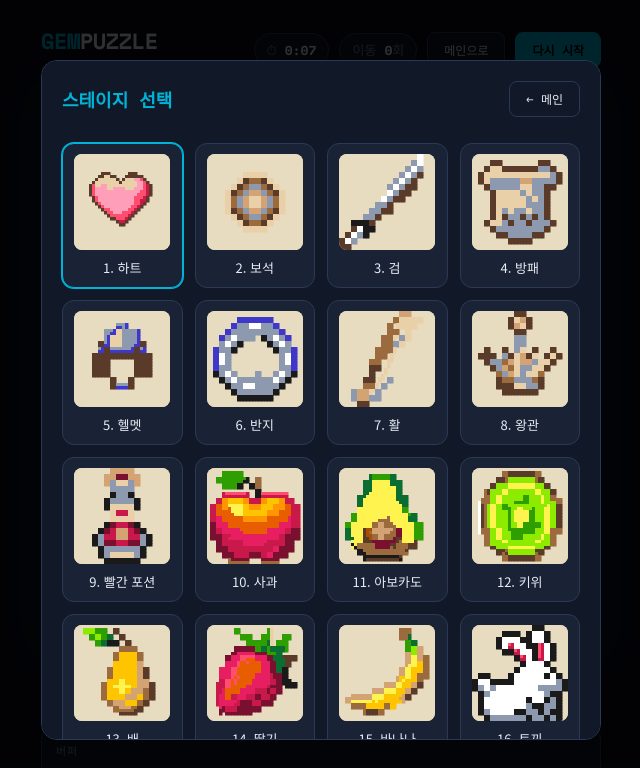
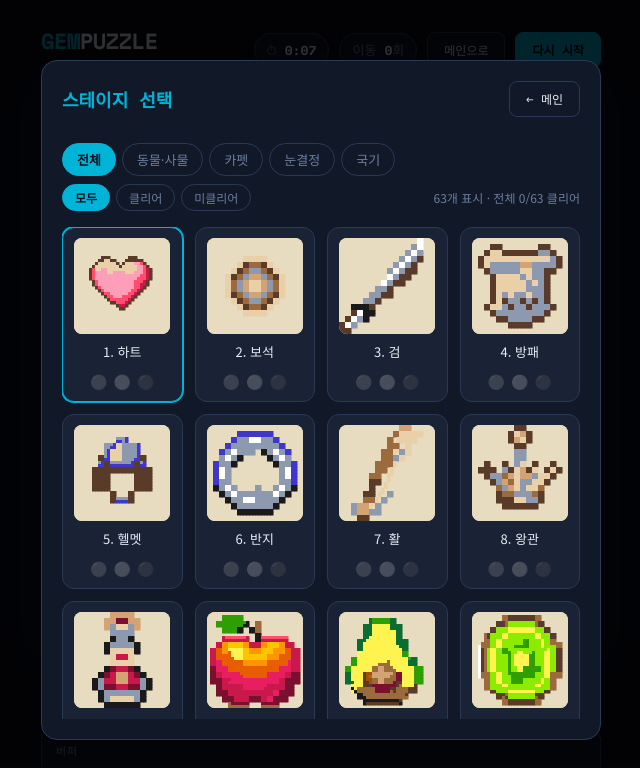
Before and after one commit to ddiscloud/gempuzzle, a plain HTML site: page index.html in a window 1280 px wide. Both pictures are taken after a click on the button "시작하기". Shown: the top 768 px of the page, without its empty margins (319-959 px from the left). Drawn offline with nearby package versions, Linux system fonts and the light colour scheme.

Commit message:
Add files via upload

```diff
--- a/index.html
+++ b/index.html
@@ -547,11 +547,12 @@
     border-radius: 16px;
     padding: 20px;
     width: 100%; max-width: 560px;
-    max-height: 85vh; overflow-y: auto;
-  }
-  .stage-head { display: flex; align-items: center; justify-content: space-between; margin-bottom: 16px; position: sticky; top: 0; background: var(--surface); padding-bottom: 10px; z-index: 1; }
+    height: 85vh; max-height: 85vh; overflow: hidden;
+    display: flex; flex-direction: column;
+  }
+  .stage-head { display: flex; align-items: center; justify-content: space-between; margin-bottom: 16px; background: var(--surface); padding-bottom: 10px; flex-shrink: 0; }
   .stage-title { font-family: 'Space Mono', monospace; font-size: 18px; font-weight: 700; color: var(--accent); }
-  .stage-grid { display: grid; grid-template-columns: repeat(auto-fill, minmax(120px, 1fr)); gap: 12px; }
+  .stage-grid { display: grid; grid-template-columns: repeat(auto-fill, minmax(120px, 1fr)); gap: 12px; align-content: start; flex: 1; overflow-y: auto; }
   .stage-card {
     background: var(--surface2, #1a2235);
     border: 1px solid var(--border);
@@ -566,6 +567,21 @@
   .stage-card canvas { width: 96px; height: 96px; border-radius: 8px; background: #E8DCC0; image-rendering: pixelated; }
   .stage-card .nm { font-size: 13px; color: var(--text); }
   .stage-card .done-badge { font-size: 11px; color: #38B000; }
+  .stage-filters { margin-bottom: 16px; display: flex; flex-direction: column; gap: 8px; flex-shrink: 0; }
+  .filter-row { display: flex; flex-wrap: wrap; gap: 6px; align-items: center; }
+  .filter-btn {
+    font-family: inherit; font-size: 13px; padding: 6px 14px; border-radius: 99px;
+    border: 1px solid var(--border); background: transparent; color: var(--muted);
+    cursor: pointer; transition: all .15s;
+  }
+  .filter-btn.small { font-size: 12px; padding: 4px 12px; }
+  .filter-btn:hover { border-color: var(--accent); color: var(--text); }
+  .filter-btn.active { background: var(--accent); border-color: var(--accent); color: #0b0f1a; font-weight: 700; }
+  .filter-count { font-size: 12px; color: var(--muted); margin-left: auto; }
+  .stage-empty { grid-column: 1/-1; text-align: center; color: var(--muted); padding: 40px 0; font-size: 14px; }
+  .diff-badges { display: flex; gap: 6px; margin-top: 2px; }
+  .diff-badge { font-size: 14px; opacity: 0.25; filter: grayscale(1); transition: opacity .15s; }
+  .diff-badge.cleared { opacity: 1; filter: none; }
 </style>
 </head>
 <body>
@@ -641,6 +657,21 @@
     <div class="stage-head">
       <div class="stage-title">스테이지 선택</div>
       <button class="ghost" id="stageBack">← 메인</button>
+    </div>
+    <div class="stage-filters">
+      <div class="filter-row" id="catTabs">
+        <button class="filter-btn active" data-cat="all">전체</button>
+        <button class="filter-btn" data-cat="animal">동물·사물</button>
+        <button class="filter-btn" data-cat="carpet">카펫</button>
+        <button class="filter-btn" data-cat="snow">눈결정</button>
+        <button class="filter-btn" data-cat="flag">국기</button>
+      </div>
+      <div class="filter-row" id="doneTabs">
+        <button class="filter-btn small active" data-done="all">모두</button>
+        <button class="filter-btn small" data-done="clear">클리어</button>
+        <button class="filter-btn small" data-done="unclear">미클리어</button>
+        <span class="filter-count" id="filterCount"></span>
+      </div>
     </div>
     <div class="stage-grid" id="stageGrid"></div>
   </div>
@@ -2361,35 +2392,96 @@ function drawStageThumb(canvas,grid){
   }
 }
 
+// 스테이지 카테고리 판정 (표시용 — STAGE_LIST 순서/인덱스는 건드리지 않음)
+function stageCategory(st, i){
+  const n=st.name;
+  if(n.startsWith('카펫'))return 'carpet';
+  if(n.startsWith('눈결정'))return 'snow';
+  if(n.startsWith('국기'))return 'flag';
+  if(['미국','영국','인도','멕시코','스리랑카'].includes(n))return 'flag';
+  return 'animal';
+}
+
+let stageFilterCat='all';
+let stageFilterDone='all';
+
 function openStageSelect(){
+  renderStageGrid();
+  // 필터 버튼 이벤트 (최초 1회만 바인딩)
+  if(!openStageSelect._bound){
+    document.querySelectorAll('#catTabs .filter-btn').forEach(btn=>{
+      btn.addEventListener('click',()=>{
+        stageFilterCat=btn.dataset.cat;
+        document.querySelectorAll('#catTabs .filter-btn').forEach(b=>b.classList.toggle('active',b===btn));
+        renderStageGrid();
+      });
+    });
+    document.querySelectorAll('#doneTabs .filter-btn').forEach(btn=>{
+      btn.addEventListener('click',()=>{
+        stageFilterDone=btn.dataset.done;
+        document.querySelectorAll('#doneTabs .filter-btn').forEach(b=>b.classList.toggle('active',b===btn));
+        renderStageGrid();
+      });
+    });
+    openStageSelect._bound=true;
+  }
+  document.getElementById('main-overlay').classList.remove('show');
+  document.getElementById('stage-overlay').classList.add('show');
+}
+
+function renderStageGrid(){
   const grid=document.getElementById('stageGrid');
   grid.innerHTML='';
+  let shown=0, total=0;
   STAGE_LIST.forEach((st,i)=>{
+    const cat=stageCategory(st,i);
+    const cleared=isStageCleared(i);
+    // 필터 적용
+    if(stageFilterCat!=='all'&&cat!==stageFilterCat)return;
+    if(stageFilterDone==='clear'&&!cleared)return;
+    if(stageFilterDone==='unclear'&&cleared)return;
+    total++;
     const card=document.createElement('div');
     card.className='stage-card'+(i===currentStage?' active':'');
     const cv=document.createElement('canvas');cv.width=96;cv.height=96;
     drawStageThumb(cv,st.grid);
     const nm=document.createElement('div');nm.className='nm';nm.textContent=(i+1)+'. '+st.name;
     card.appendChild(cv);card.appendChild(nm);
-    // 각 난이도별 최고기록 표시
+    // 난이도별 클리어 배지 (기록 있으면 클리어 표시 + 시간)
     const diffNames=['','🟢','🟡','🔴'];
-    let hasAny=false;
+    const badgeRow=document.createElement('div');badgeRow.className='diff-badges';
+    for(let d=1;d<=3;d++){
+      const r=getBestRecord(i,d);
+      const b=document.createElement('span');
+      b.className='diff-badge'+(r?' cleared':'');
+      b.textContent=diffNames[d];
+      if(r)b.title=fmtTime(r.time)+' · '+r.moves+'회 ('+r.date+')';
+      badgeRow.appendChild(b);
+    }
+    card.appendChild(badgeRow);
+    // 최고기록 상세 (클리어한 난이도만)
     for(let d=1;d<=3;d++){
       const r=getBestRecord(i,d);
       if(r){
-        const b=document.createElement('div');b.className='stage-best';
-        b.textContent=diffNames[d]+' '+fmtTime(r.time)+' · '+r.moves+'회';
-        card.appendChild(b);hasAny=true;
+        const bb=document.createElement('div');bb.className='stage-best';
+        bb.textContent=diffNames[d]+' '+fmtTime(r.time)+' · '+r.moves+'회';
+        card.appendChild(bb);
       }
-    }
-    if(!hasAny&&stageCleared.has(i)){
-      const b=document.createElement('div');b.className='done-badge';b.textContent='✓ 클리어';card.appendChild(b);
     }
     card.addEventListener('click',()=>{selectStage(i);});
     grid.appendChild(card);
+    shown++;
   });
-  document.getElementById('main-overlay').classList.remove('show');
-  document.getElementById('stage-overlay').classList.add('show');
+  // 결과 없음 표시
+  if(shown===0){
+    const e=document.createElement('div');e.className='stage-empty';
+    e.textContent='해당하는 스테이지가 없어요';
+    grid.appendChild(e);
+  }
+  // 카운트 표시 (전체 클리어 진행도 포함)
+  const totalCleared=STAGE_LIST.filter((_,i)=>isStageCleared(i)).length;
+  document.getElementById('filterCount').textContent=
+    shown+'개 표시 · 전체 '+totalCleared+'/'+STAGE_LIST.length+' 클리어';
 }
 
 function selectStage(i){
@@ -2541,6 +2633,20 @@ function getBestRecord(stage,diff){
   const s=localStorage.getItem(recStorageKey(stage,diff));
   return s?JSON.parse(s):null;
 }
+// 난이도별 클리어 여부 = 그 난이도 기록이 존재하면 클리어 (localStorage 기반 → 새로고침 유지)
+function isDiffCleared(stage,diff){
+  return !!getBestRecord(stage,diff);
+}
+// 스테이지가 하나 이상의 난이도로 클리어됐는지
+function isStageCleared(stage){
+  return isDiffCleared(stage,1)||isDiffCleared(stage,2)||isDiffCleared(stage,3);
+}
+// 클리어한 난이도 목록 (예: [1,3])
+function clearedDiffs(stage){
+  const out=[];
+  for(let d=1;d<=3;d++)if(isDiffCleared(stage,d))out.push(d);
+  return out;
+}
 function getAllRecords(){
   const all={};
   for(let s=0;s<STAGE_LIST.length;s++){
```
